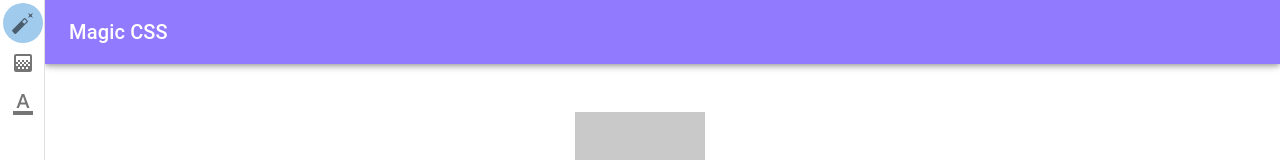
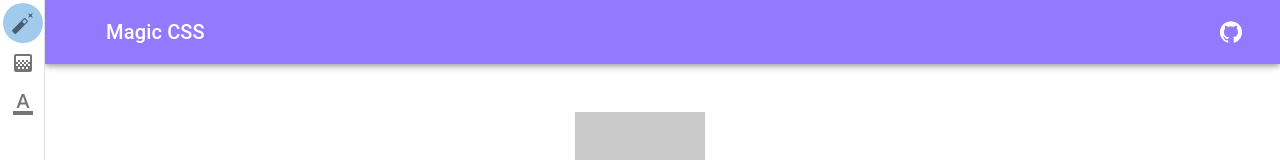
Before and after one commit to parham-ab/React-magic-css, a React (Create React App) app: page /shadowGenerator in a window 1280 px wide. Shown: the top 160 px of the page. Built offline with nearby package versions, Linux system fonts and the light colour scheme.

Commit message:
header updated

```diff
--- a/src/components/layout/Header.js
+++ b/src/components/layout/Header.js
@@ -13,6 +13,7 @@
 import GradientIcon from "@mui/icons-material/Gradient";
 import AutoFixNormalIcon from "@mui/icons-material/AutoFixNormal";
 import FormatColorTextIcon from "@mui/icons-material/FormatColorText";
+import GitHubIcon from "@mui/icons-material/GitHub";
 
 const Header = () => {
   const navigate = useNavigate();
@@ -67,8 +68,11 @@
         position="fixed"
         sx={{
           width: `calc(100% - ${45}px)`,
-          ml: `${100}px`,
           bgcolor: "#927aff",
+          flexFlow: "inherit",
+          justifyContent: "space-between",
+          alignItems: "center",
+          padding: "0 37px",
         }}
       >
         <Toolbar>
@@ -76,6 +80,16 @@
             Magic CSS
           </Typography>
         </Toolbar>
+
+        <a
+          href="https://github.com/parham-ab/React-magic-css"
+          target={"_blank"}
+          rel="noreferrer"
+        >
+          <IconButton size="large" edge="end" color="inherit">
+            <GitHubIcon />
+          </IconButton>
+        </a>
       </AppBar>
       <Toolbar />
     </Box>
```
